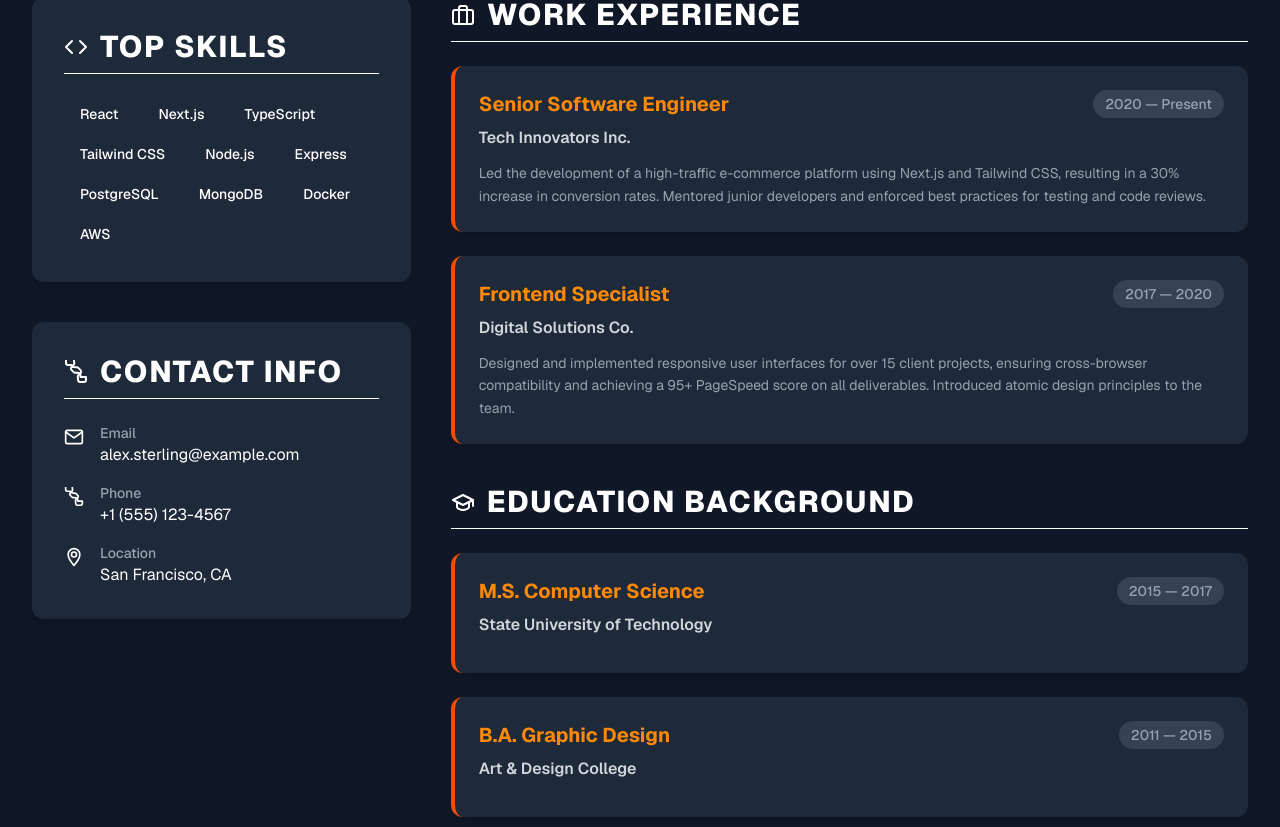
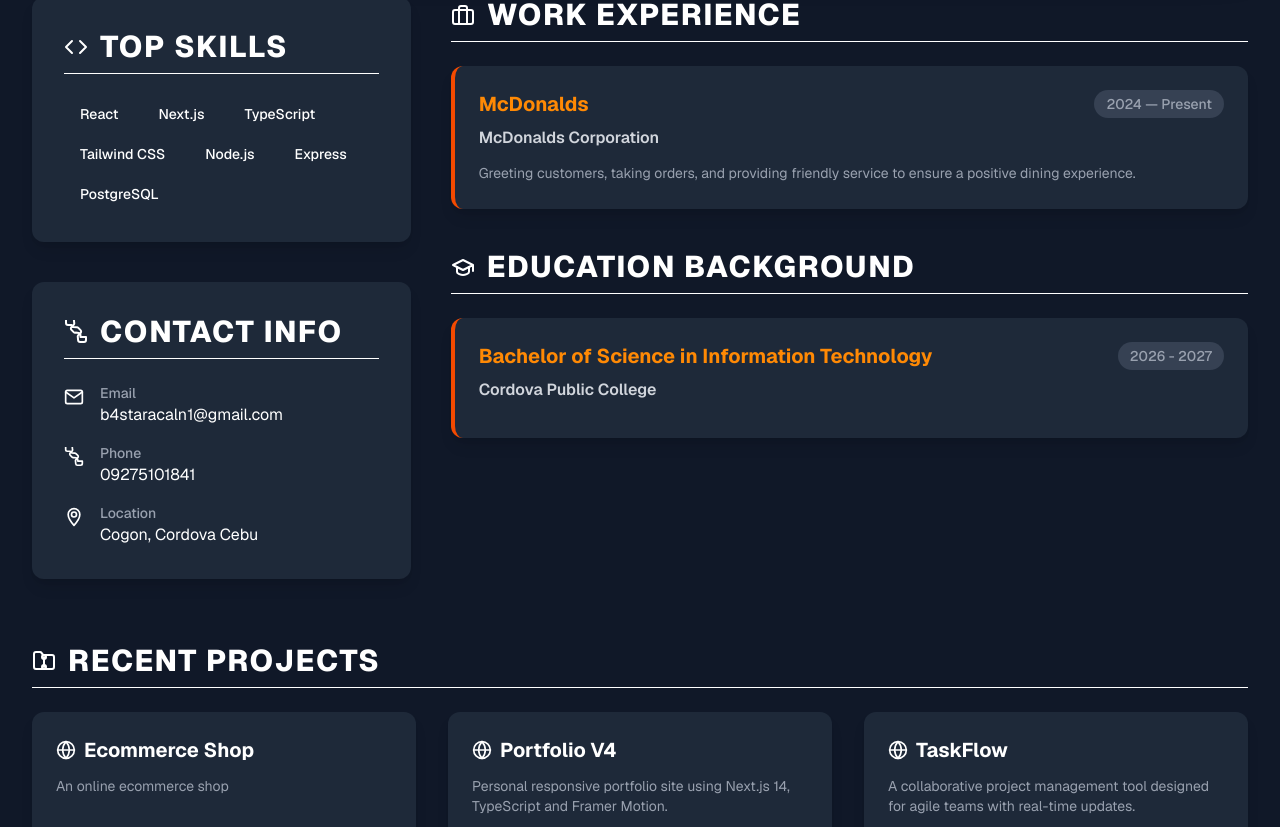
Before and after one commit to janjanko/osracal, a Next.js app: page / in a window 1280 px wide. Shown: the part 533-1360 px from the top of the page. Built offline with nearby package versions, Linux system fonts and the light colour scheme.

Commit message:
Update page.tsx

```diff
--- a/app/page.tsx
+++ b/app/page.tsx
@@ -1,13 +1,13 @@
 "use client";
 
 import React, { useState, useMemo } from 'react';
-// Removing lucide-react dependency and replacing with inline SVGs/Types below.
+// FIX: Removing lucide-react dependency and replacing with inline SVGs/Types below to resolve "Module not found" build error.
 
 // --- Icon Type/Replacements ---
 // Define a simple type for the replacement icon component
 type IconComponent = React.FC<{ className?: string, title?: string }>;
 
-// Inline SVG replacements for Lucide icons
+// FIX: Inline SVG replacements for Lucide icons (Briefcase, GraduationCap, FolderGit2, Mail, Phone, MapPin, ExternalLink, User, Code, Globe, Palette)
 const IconBriefcase: IconComponent = (props) => (
   <svg {...props} xmlns="http://www.w3.org/2000/svg" width="24" height="24" viewBox="0 0 24 24" fill="none" stroke="currentColor" strokeWidth="2" strokeLinecap="round" strokeLinejoin="round"><rect x="2" y="7" width="20" height="14" rx="2" ry="2"></rect><path d="M16 21V5a2 2 0 0 0-2-2h-4a2 2 0 0 0-2 2v16"></path></svg>
 );
@@ -102,7 +102,7 @@ interface ThemeSelectorProps {
   setTheme: (theme: ThemeKey) => void;
 }
 
-// Updated icon type to use the local IconComponent interface
+// FIX: Updated icon type to use the local IconComponent interface
 interface SectionHeaderProps {
   icon: IconComponent;
   title: string;
@@ -117,7 +117,7 @@ interface CardEntryProps {
   theme: string;
 }
 
-// Updated icon type to use the local IconComponent interface
+// FIX: Updated icon type to use the local IconComponent interface
 interface ContactItemProps {
   icon: IconComponent;
   label: string;
@@ -142,51 +142,37 @@ const resumeData: ResumeData = {
   about:
     'A passionate storyteller and dedicated developer with 7+ years of experience crafting beautiful, responsive web applications. Focused on delivering high-performance, accessible, and scalable solutions using modern technologies. My work emphasizes clean architecture and user-centric design, transforming complex requirements into intuitive digital experiences.',
   contact: {
-    email: 'alex.sterling@example.com',
-    phone: '+1 (555) 123-4567',
-    location: 'San Francisco, CA',
+    email: 'b4staracaln1@gmail.com',
+    phone: '09275101841',
+    location: 'Cogon, Cordova Cebu',
   },
   skills: [
-    'React', 'Next.js', 'TypeScript', 'Tailwind CSS', 'Node.js', 'Express', 'PostgreSQL', 'MongoDB', 'Docker', 'AWS',
+    'React', 'Next.js', 'TypeScript', 'Tailwind CSS', 'Node.js', 'Express', 'PostgreSQL',
   ],
   experience: [
     {
       id: 1,
-      title: 'Senior Software Engineer',
-      company: 'Tech Innovators Inc.',
-      duration: '2020 — Present',
+      title: 'McDonalds',
+      company: 'McDonalds Corporation',
+      duration: '2024 — Present',
       description:
-        'Led the development of a high-traffic e-commerce platform using Next.js and Tailwind CSS, resulting in a 30% increase in conversion rates. Mentored junior developers and enforced best practices for testing and code reviews.',
-    },
-    {
-      id: 2,
-      title: 'Frontend Specialist',
-      company: 'Digital Solutions Co.',
-      duration: '2017 — 2020',
-      description:
-        'Designed and implemented responsive user interfaces for over 15 client projects, ensuring cross-browser compatibility and achieving a 95+ PageSpeed score on all deliverables. Introduced atomic design principles to the team.',
-    },
+        'Greeting customers, taking orders, and providing friendly service to ensure a positive dining experience.',
+    }
   ],
   education: [
     {
       id: 1,
-      degree: 'M.S. Computer Science',
-      institution: 'State University of Technology',
-      year: '2015 — 2017',
-    },
-    {
-      id: 2,
-      degree: 'B.A. Graphic Design',
-      institution: 'Art & Design College',
-      year: '2011 — 2015',
-    },
+      degree: 'Bachelor of Science in Information Technology',
+      institution: 'Cordova Public College',
+      year: '2026 - 2027',
+    }
   ],
   projects: [
     {
       id: 1,
-      name: 'EvolveAI',
-      description: 'A platform for generating complex 3D models using generative AI, built with Python and React.',
-      link: 'https://github.com/alex-dev/evolve-ai',
+      name: 'Ecommerce Shop',
+      description: ' An online ecommerce shop',
+      link: 'https://jake-finalproject.vercel.app/',
     },
     {
       id: 2,
@@ -355,7 +341,8 @@ const App = () => {
   const dynamicImageUrl = useMemo(() => {
     // If the user has changed the URL to a custom value, use it directly.
     // The previous default was the placeholder template.
-    const isCustomImage = resumeData.imageUrl !== '/j.jpg';
+    // FIX: Using resumeData.imageUrl directly, as it contains the user's intended path ('/j.jpg' or a custom URL).
+    const isCustomImage = resumeData.imageUrl && resumeData.imageUrl !== '/j.jpg';
 
     if (isCustomImage) {
       // Use the user's defined image URL
@@ -424,6 +411,7 @@ const App = () => {
       {/* Theme Selector UI */}
       <ThemeSelector currentTheme={currentTheme} setTheme={setTheme} />
 
+      {/* Top Banner (Dynamic background color) */}
       <div className={`${themeClasses.topBannerBg} py-3 text-center shadow-lg`}>
         <p className="text-sm font-semibold tracking-widest uppercase">
           {resumeData.name}: ONLINE RESUME
@@ -431,11 +419,14 @@ const App = () => {
       </div>
 
       <div className="max-w-7xl mx-auto px-4 sm:px-6 lg:px-8 py-12">
+        {/* --- 1. PROFILE / ABOUT ME SECTION --- */}
+        {/* Using explicit shadow class */}
         <div className={`flex flex-col md:flex-row items-center md:items-start bg-gray-800 p-8 rounded-2xl shadow-2xl ${themeClasses.profileShadow} mb-16`}>
           <div className="md:w-3/4 order-2 md:order-1 pt-6 md:pt-0 md:pr-10">
             <h1 className="text-5xl sm:text-6xl font-black text-white mb-2">
               {resumeData.name}
             </h1>
+            {/* Dynamic text color */}
             <p className={`text-2xl font-light ${themeClasses.profileTitleColor} mb-6`}>
               {resumeData.title}
             </p>
@@ -446,26 +437,32 @@ const App = () => {
             </p>
           </div>
 
+          {/* Image/Picture Area - Using explicit border class */}
           <div className="md:w-1/4 order-1 md:order-2 flex justify-center flex-shrink-0">
             <div className={`w-52 h-52 sm:w-64 sm:h-64 rounded-full border-4 ${themeClasses.imageBorder} p-1 bg-gray-900 overflow-hidden shadow-2xl`}>
               <img
                 src={dynamicImageUrl}
                 alt="Profile Picture Placeholder"
                 className="w-full h-full object-cover rounded-full transition duration-500 hover:scale-105"
+                // Using the typed handler
                 onError={handleImageError}
               />
             </div>
           </div>
         </div>
 
+        {/* --- MAIN CONTENT GRID (Skills, Experience, Education) --- */}
         <div className="grid grid-cols-1 lg:grid-cols-3 gap-10 mb-16">
+          {/* LEFT COLUMN: Skills and Contact */}
           <div className="lg:col-span-1 space-y-10">
+            {/* Skills Card */}
             <div className="bg-gray-800 p-8 rounded-xl shadow-lg">
               <SectionHeader icon={IconCode} title="Top Skills" theme={themeAccent} />
               <div className="flex flex-wrap gap-2">
                 {resumeData.skills.map((skill) => (
                   <span
                     key={skill}
+                    // Dynamic background color (uses simple interpolation which should be fine)
                     className={`px-4 py-1.5 bg-${themeAccent}-600 text-white text-sm font-medium rounded-full hover:bg-${themeAccent}-700 transition`}
                   >
                     {skill}
@@ -474,17 +471,22 @@ const App = () => {
               </div>
             </div>
 
+            {/* Contact Card */}
             <div className="bg-gray-800 p-8 rounded-xl shadow-lg">
               <SectionHeader icon={IconPhone} title="Contact Info" theme={themeAccent} />
               <div className="space-y-4">
+                {/* Email and Phone have links */}
                 <ContactItem icon={IconMail} label="Email" value={resumeData.contact.email} link={`mailto:${resumeData.contact.email}`} theme={themeAccent} />
                 <ContactItem icon={IconPhone} label="Phone" value={resumeData.contact.phone} link={`tel:${resumeData.contact.phone.replace(/\s+/g, '')}`} theme={themeAccent} />
+                {/* Location does not need a link, relies on optional prop */}
                 <ContactItem icon={IconMapPin} label="Location" value={resumeData.contact.location} theme={themeAccent} />
               </div>
             </div>
           </div>
 
+          {/* RIGHT COLUMN: Experience and Education */}
           <div className="lg:col-span-2 space-y-10">
+            {/* Work Experience */}
             <div>
               <SectionHeader icon={IconBriefcase} title="Work Experience" theme={themeAccent} />
               {resumeData.experience.map((job) => (
@@ -499,6 +501,7 @@ const App = () => {
               ))}
             </div>
 
+            {/* Education Background */}
             <div>
               <SectionHeader icon={IconGraduationCap} title="Education Background" theme={themeAccent} />
               {resumeData.education.map((edu) => (
@@ -507,6 +510,7 @@ const App = () => {
                   title={edu.degree}
                   subtitle={edu.institution}
                   duration={edu.year}
+                  // description is omitted here, relying on the optional prop definition
                   theme={themeAccent}
                 />
               ))}
@@ -514,6 +518,7 @@ const App = () => {
           </div>
         </div>
 
+        {/* --- PROJECTS SECTION (Grid Layout) --- */}
         <div className="mb-16">
           <SectionHeader icon={IconFolderGit2} title="Recent Projects" theme={themeAccent} />
           <div className="grid grid-cols-1 md:grid-cols-2 lg:grid-cols-3 gap-8">
@@ -524,11 +529,14 @@ const App = () => {
         </div>
       </div>
 
+      {/* --- Footer/Bottom CTA (Dynamic background and button colors) --- */}
+      {/* Using explicit background class */}
       <footer className={`${themeClasses.footerBg} py-10 text-center text-white`}>
         <h3 className="text-2xl font-semibold mb-2">Ready to discuss your project?</h3>
         <p className="text-gray-200 mb-6">I am currently available for challenging full-stack roles and consulting opportunities.</p>
         <a
           href={`mailto:${resumeData.contact.email}`}
+          // Using explicit text color class
           className={`inline-flex items-center justify-center px-8 py-3 border border-transparent text-base font-medium rounded-full ${themeClasses.ctaTextColor} bg-white hover:bg-gray-100 shadow-xl transition transform hover:scale-105`}
         >
           <IconMail className="w-5 h-5 mr-2" />
```
